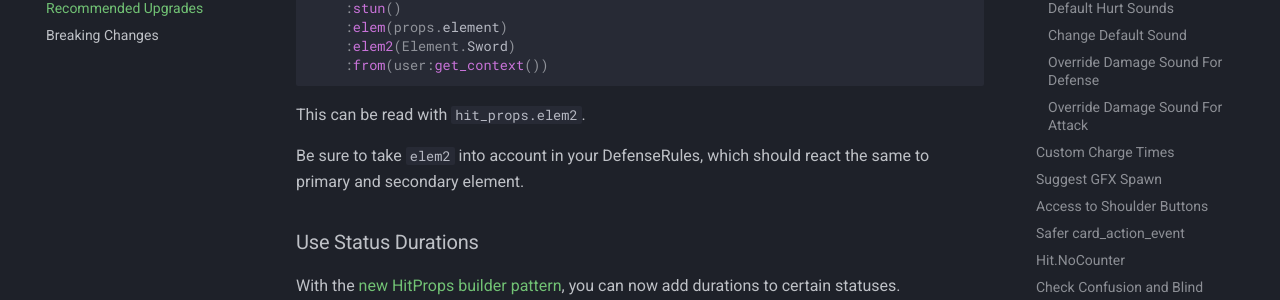
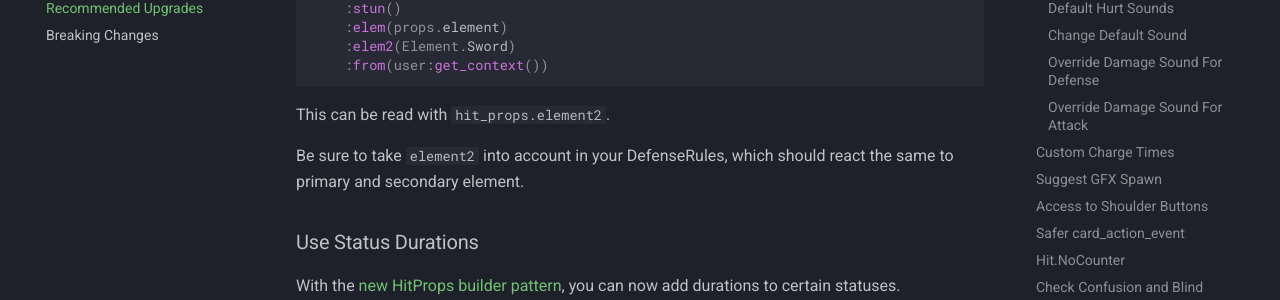
Before and after one commit to Alrysc/onb_docs, an MkDocs documentation site: the page built from docs/v2.1/recommended_upgrades.md, in a window 1280 px wide and 900 px high, scrolled down 9961 px. Shown: the part 154-454 px from the top of the window. Built offline with MkDocs 1.6.1 and Material for MkDocs 9.7.7, drawn with Linux system fonts in a browser that asks for light colours.

Commit message:
Fix reference to `elem2` that should have been `element2`.

````diff
--- a/docs/v2.1/recommended_upgrades.md
+++ b/docs/v2.1/recommended_upgrades.md
@@ -425,9 +425,9 @@ local hit_props = HitProps.new()
     :elem2(Element.Sword)
     :from(user:get_context())
 ```
-This can be read with `hit_props.elem2`.
+This can be read with `hit_props.element2`.
 
-Be sure to take `elem2` into account in your DefenseRules, which should react the same
+Be sure to take `element2` into account in your DefenseRules, which should react the same
 to primary and secondary element.
 
 ### Use Status Durations
````
